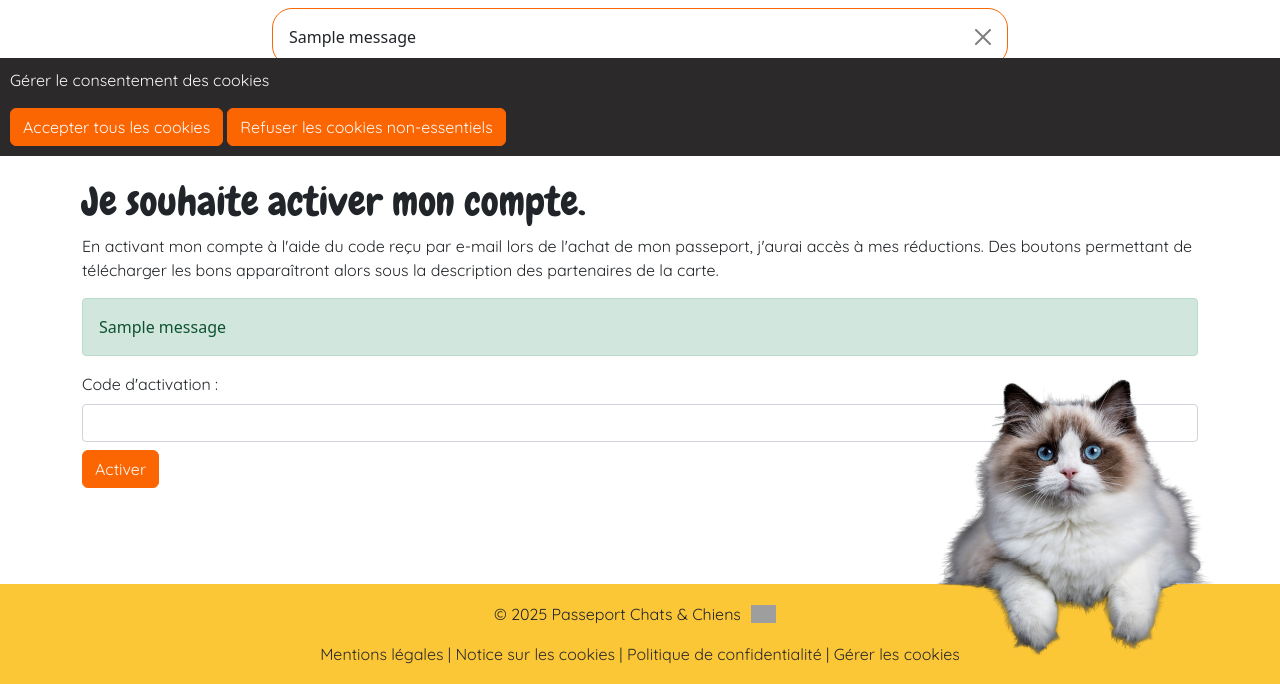
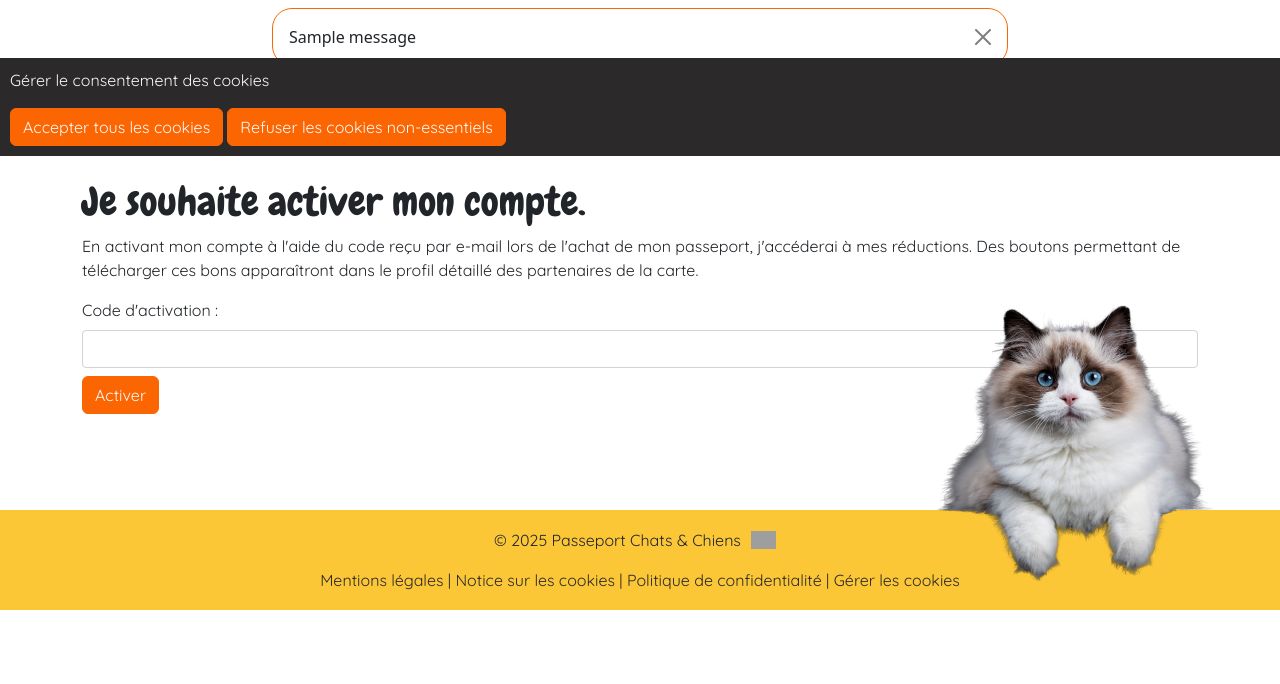
Before and after one commit to PhilippeItsMe/ci-passeport-chats-et-chiens-portfolio5-v2, a Django app: page /checkout/activation_code/ in a window 1280 px wide. Shown: the part 644-1328 px from the top of the page. After the commit the page ends 1254 px from the top, so only its background shows below. Run offline with Django 4.2, Linux system fonts and the light colour scheme; a user stored in the database is signed in; tables that the repository leaves empty hold one stand-in row (values such as "Sample post"); one stand-in notice (Sample message) is shown; some libraries are stand-ins or nearby versions; grey boxes are pictures that could not be loaded.

Commit message:
Feat : take out dooble django message

```diff
--- a/checkout/templates/checkout/code_activation.html
+++ b/checkout/templates/checkout/code_activation.html
@@ -5,15 +5,9 @@
 
 <div class="container mt-5">
     <h3>Je souhaite activer mon compte.</h3>
-    <p>En activant mon compte à l'aide du code reçu par e-mail lors de l'achat de mon passeport, j'aurai accès à mes
-        réductions. Des boutons permettant de télécharger les bons apparaîtront alors sous la description des
+    <p>En activant mon compte à l'aide du code reçu par e-mail lors de l'achat de mon passeport, j'accéderai à mes
+        réductions. Des boutons permettant de télécharger ces bons apparaîtront dans le profil détaillé des
         partenaires de la carte.</p>
-
-    {% if messages %}
-    {% for message in messages %}
-    <div class="alert alert-{{ message.tags }}">{{ message }}</div>
-    {% endfor %}
-    {% endif %}
 
     {% if active_code %}
     <div class="card p-3 mb-4">
```
